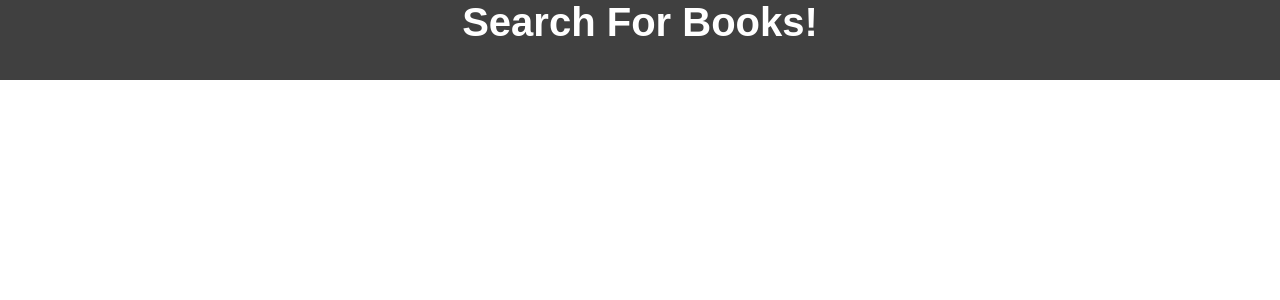
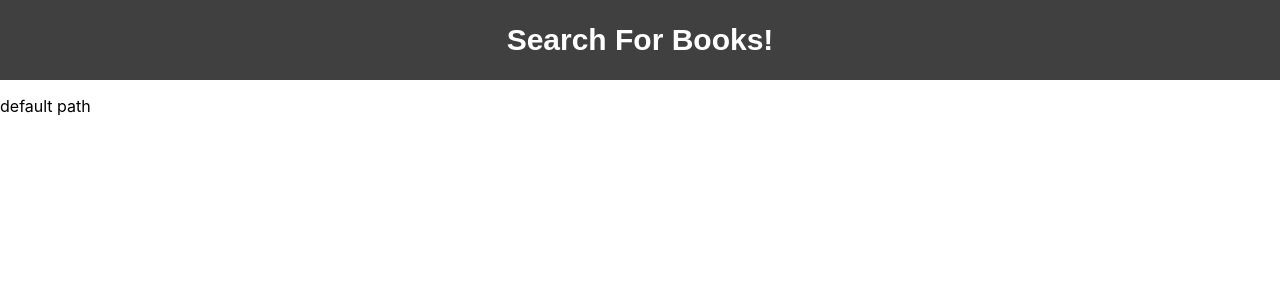
Before and after one commit to Gabe-Brazil/create-react-app-demo, a React (Create React App) app in the folder my-app/: page / in a window 1280 px wide. Shown: the top 300 px of the page. Built offline with nearby package versions, Linux system fonts and the light colour scheme.

Commit message:
styled the header into flex rectangle

```diff
--- a/my-app/src/App.css
+++ b/my-app/src/App.css
@@ -2,7 +2,9 @@
   background-color: black;
 }
 .App{
-  padding:15px;
+  padding:0;
+  margin:0;
+  height:100vh;
 }
 
 .container{
@@ -13,11 +15,15 @@ justify-content: space-around;
 flex-wrap: wrap;
 gap: 10px;
 }
+.rectangle h1{
+  font-size:30px;
+  margin:0;
+}
+.rectangle {
 
-.rectangle {
-   position: absolute;
-    left: 0;
-    top: 0;
+  display: flex;
+  align-items: center;
+  justify-content: center;
     width: 100%;
     height: 80px;
     padding: 0px;
@@ -28,6 +34,7 @@ gap: 10px;
     font-family: "Poppins", sans-serif;
     font-size: 40px;
     text-align: center;
+
 }
 
 .form__group {
--- a/my-app/src/App.js
+++ b/my-app/src/App.js
@@ -113,11 +113,12 @@ function addFavorite(book){
 
 
   <div className='App'>
+  <Header/>
+    <Routes>
 
-    <Routes>
-<Route path="/" element={ <Header/> }/>
+
 <Route path="/favorites" element={ <Favorites/> }/>
-
+   <Route path="/" element={ <p> default path </p> } exact/>
  </Routes>
 
   </div>
--- a/my-app/src/components/Header.jsx
+++ b/my-app/src/components/Header.jsx
@@ -1,6 +1,6 @@
 function Header(){
     return(
-      <div className="rectangle" >  Search For Books!  </div>
+      <div className="rectangle" ><h1>Search For Books! </h1></div>
 
 
     )
```
